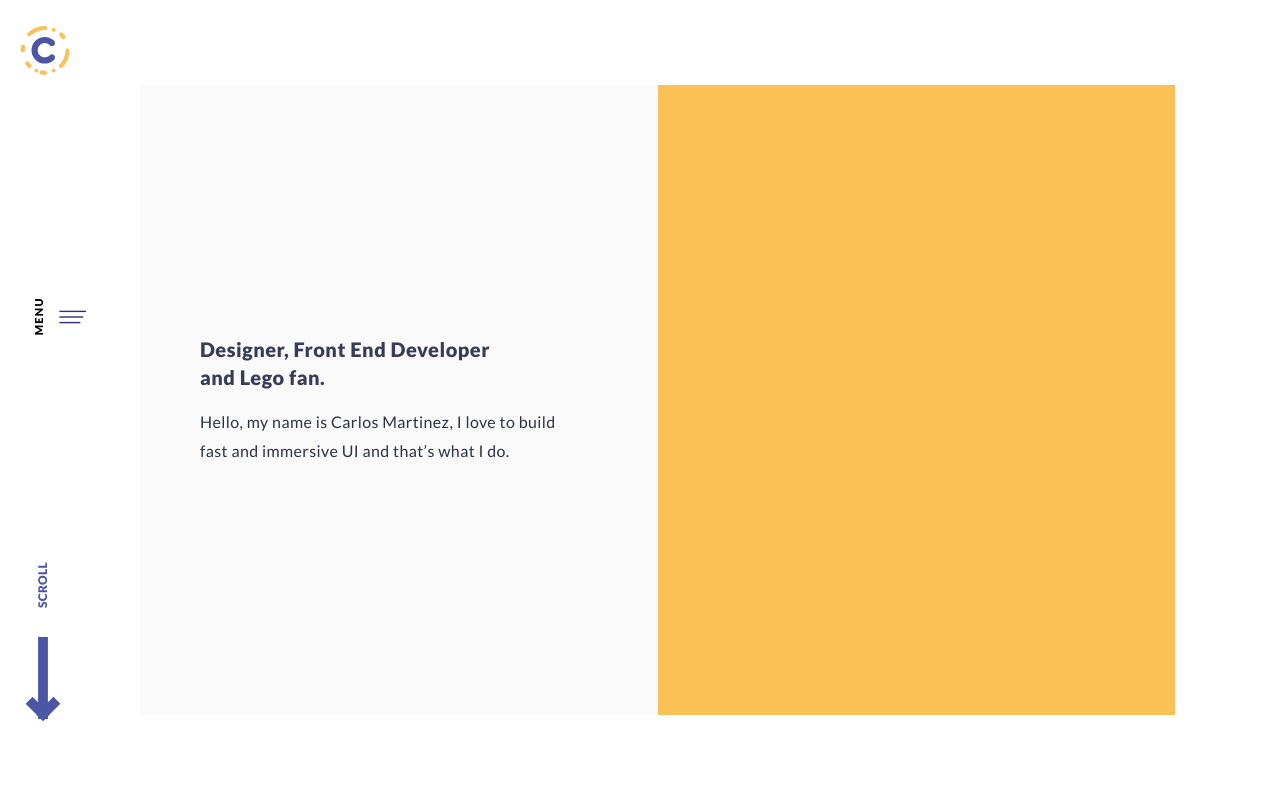
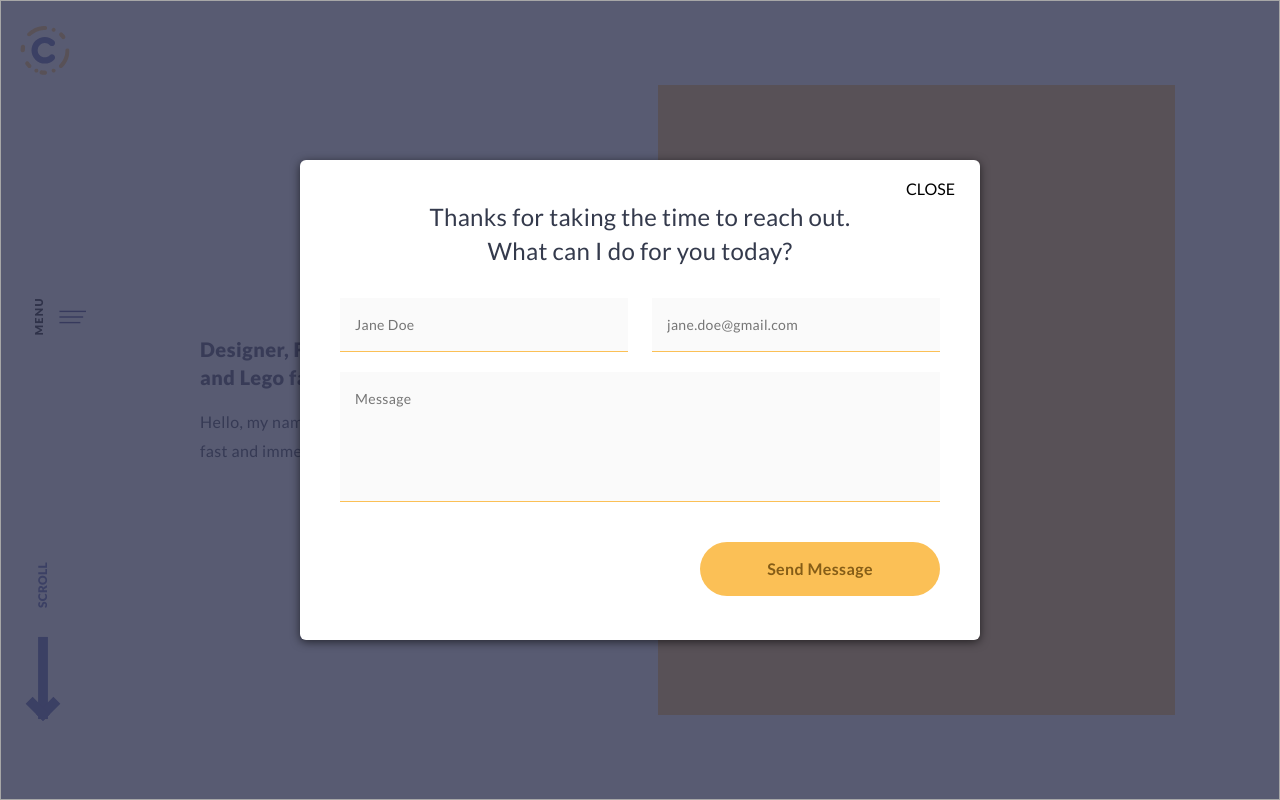
Before and after one commit to itscarlosisaac/portfolio, a React app: page / in a window 1280 px wide. Shown: the top 800 px of the page. Built offline with nearby package versions, Linux system fonts and the light colour scheme.

Commit message:
Added basic contact box form.
Created the basic component for a contact box.
TODO: separate into smaller components for inputs and buttons.

```diff
--- /dev/null
+++ b/src/components/atoms/ContactDialogBox.js
@@ -0,0 +1,42 @@
+import React, { Component } from 'react';
+
+class ContactDialogBox extends Component {
+  render() {
+    return (
+      <div className="app__contact">
+        <div className="app__dialog__box">
+          <div className="app__close">
+            CLOSE
+          </div>
+          <h3 className="app__dialog__title">
+            Thanks for taking the time to reach out. What can I do for you today?
+          </h3>
+
+          <div className="app__form">
+            <div className="app__form__row">
+              <div className="app__form__control half">
+                <input type="text" placeholder="Jane Doe"/>
+              </div>
+              <div className="app__form__control half">
+                <input type="email" placeholder="jane.doe@gmail.com"/>
+              </div>
+            </div>
+            <div className="app__form__row ">
+              <div className="app__form__control full">
+                <textarea name="message" id="message" cols="30" rows="10" placeholder="Message"></textarea>
+              </div>
+            </div>
+            <div className="app__form__row full flex__end">
+              <div className="app__form__control">
+                <button type="submit" className="app__form__submit">Send Message</button>
+              </div>
+            </div>
+          </div>
+        </div>
+        <div className="app__overlay"></div>
+      </div>
+    )
+  }
+}
+
+export default ContactDialogBox;
--- a/src/components/atoms/SkillsCanvas.jsx
+++ b/src/components/atoms/SkillsCanvas.jsx
@@ -1,5 +1,4 @@
 import React, { Component, Fragment } from 'react';
-import Skills from './Skills';
 import SkillsSVG from './SkillsSVG';
 
 class SkillsCanvas extends Component {
--- a/src/components/views/HomePage.jsx
+++ b/src/components/views/HomePage.jsx
@@ -5,6 +5,7 @@ import PortfolioSection from '../sections/PortfolioSection';
 import PersonalProjectsSection from '../sections/PersonalProjectsSection';
 import CompaniesSection from '../sections/CompaniesSection';
 import FooterSection from '../sections/FooterSection';
+import ContactDialogBox from '../atoms/ContactDialogBox';
 
 export default () => (
   <Fragment>
@@ -14,5 +15,6 @@ export default () => (
     <PersonalProjectsSection title="Personal Projects" />
     <CompaniesSection title="Companies I’ve collaborated with:" />
     <FooterSection />
+    <ContactDialogBox />
   </Fragment>
 );
--- a/src/styles/app.scss
+++ b/src/styles/app.scss
@@ -23,4 +23,5 @@
   'components/company',
   'components/_contact_box',
   'components/_footer',
+  'components/_contact_form',
   'components/_copyright';
--- /dev/null
+++ b/src/styles/components/_contact_form.scss
@@ -0,0 +1,113 @@
+.app__contact {
+  height: 100%;
+  left: 0;
+  position: fixed;
+  top: 0;
+  width: 100%;
+  z-index: 100;
+
+  .app__overlay {
+    background: #393c57;
+    border: 1px solid #979797;
+    height: 100%;
+    left: 0;
+    opacity: 0.84;
+    position: fixed;
+    top: 0;
+    width: 100%;
+    z-index: 100;
+  }
+
+  .app__dialog__box {
+    background: #ffffff;
+    border-radius: 6px;
+    bottom: 0;
+    box-shadow: 0 2px 10px 0 rgba(0, 0, 0, 0.6);
+    height: 480px;
+    left: 0;
+    margin: auto;
+    max-width: 680px;
+    padding: 40px;
+    position: absolute;
+    right: 0;
+    top: 0;
+    z-index: 150;
+
+    .app__close {
+      position: absolute;
+      right: 25px;
+      top: 20px;
+    }
+
+    .app__dialog__title {
+      color: #343a4c;
+      display: block;
+      font-size: 24px;
+      font-weight: 500;
+      letter-spacing: 0.29px;
+      line-height: 34px;
+      margin: 0 auto 30px;
+      max-width: 426px;
+      text-align: center;
+    }
+
+    .app__form__row {
+      align-items: center;
+      display: flex;
+      justify-content: space-between;
+      margin-bottom: 20px;
+
+      &.flex__end {
+        justify-content: flex-end;
+      }
+
+      .app__form__control {
+        &.half {
+          width: 48%;
+        }
+        &.full {
+          width: 100%;
+        }
+        input {
+          background: #fafafa;
+          border: none;
+          border-bottom: 1px solid #fbc056;
+          color: #343a4c;
+          font-size: 14px;
+          letter-spacing: 0.34px;
+          line-height: 23px;
+          padding: 15px;
+          resize: none;
+          width: 100%;
+        }
+        textarea {
+          background: #fafafa;
+          border: none;
+          border-bottom: 1px solid #fbc056;
+          color: #343a4c;
+          font-size: 14px;
+          letter-spacing: 0.34px;
+          line-height: 23px;
+          max-height: 130px;
+          padding: 15px;
+          resize: none;
+          width: 100%;
+        }
+
+        .app__form__submit {
+          background: $extra-yellow;
+          border-radius: 32px;
+          color: #855D17;
+          display: inline-block;
+          font-size: 16px;
+          font-weight: bold;
+          height: 54px;
+          letter-spacing: 0.39px;
+          margin-top: 20px;
+          text-align: center;
+          width: 240px;
+        }
+      }
+    }
+  }
+}
```
